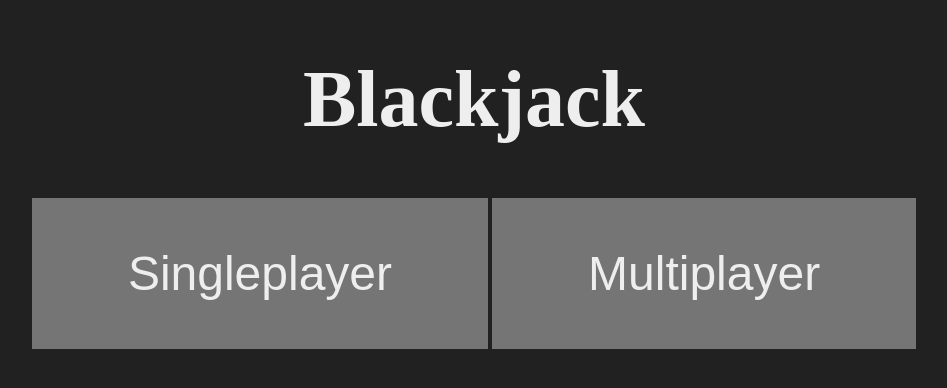
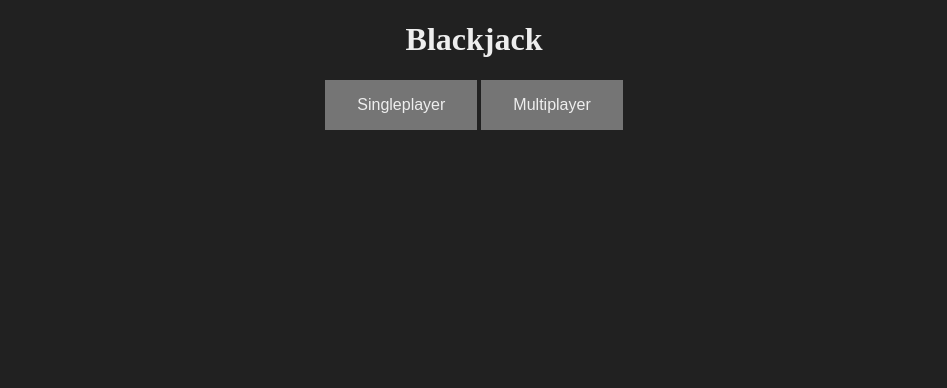
Before and after one commit to DJJayT/Blackjack, a PHP site: page / in a window 1280 px wide. Shown: the top 388 px of the page, without its empty margins (166-1113 px from the left). Run offline with PHP 8.4, Linux system fonts and the light colour scheme.

Commit message:
Revert "Edited font-sizes"
This reverts commit 7b98331d3daf4a0356fd2cb68954a8d1576aab08.

```diff
--- a/public/styles/general.css
+++ b/public/styles/general.css
@@ -12,12 +12,12 @@
 button {
     display: inline-block;
     border: none;
-    padding: 3rem 6rem;
+    padding: 1rem 2rem;
     margin-right: 0;
     text-decoration: none;
     background: #757575;
     font-family: sans-serif;
-    font-size: 3rem;
+    font-size: 1rem;
     cursor: pointer;
     text-align: center;
     transition: all 200ms ease-in-out,
--- a/public/styles/index.css
+++ b/public/styles/index.css
@@ -2,7 +2,3 @@
     justify-content: center;
     text-align: center;
 }
-
-h1 {
-    font-size: 5rem;
-}
```
